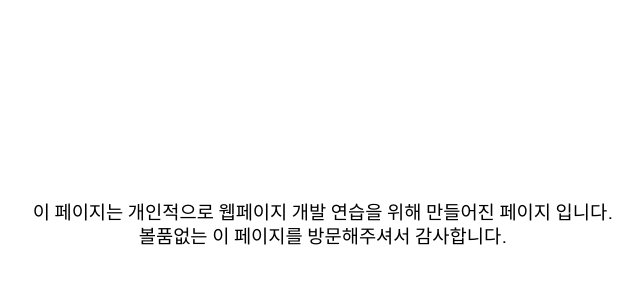
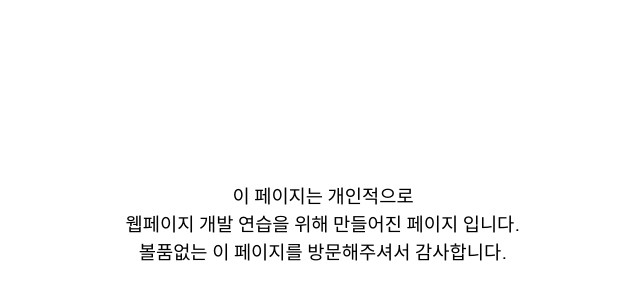
Before and after one commit to gnoblee/gnoblee-GB_Practice1, a plain HTML site: page about.html in a window 1280 px wide. Shown: the part 174-474 px from the top of the page, without its empty margins (315-955 px from the left). Drawn offline with Linux system fonts and the light colour scheme.

Commit message:
Update about.html

```diff
--- a/about.html
+++ b/about.html
@@ -10,8 +10,8 @@
 <body>
     <div class="head">
         <span class="content">
-            <h3>
-                이 페이지는 개인적으로 웹페이지 개발 연습을 위해 만들어진 페이지 입니다.<br>
+            <h3 style="line-height: 150%;">
+                이 페이지는 개인적으로<br>웹페이지 개발 연습을 위해 만들어진 페이지 입니다.<br>
                 볼품없는 이 페이지를 방문해주셔서 감사합니다.
             </h3>
         </span>
```
